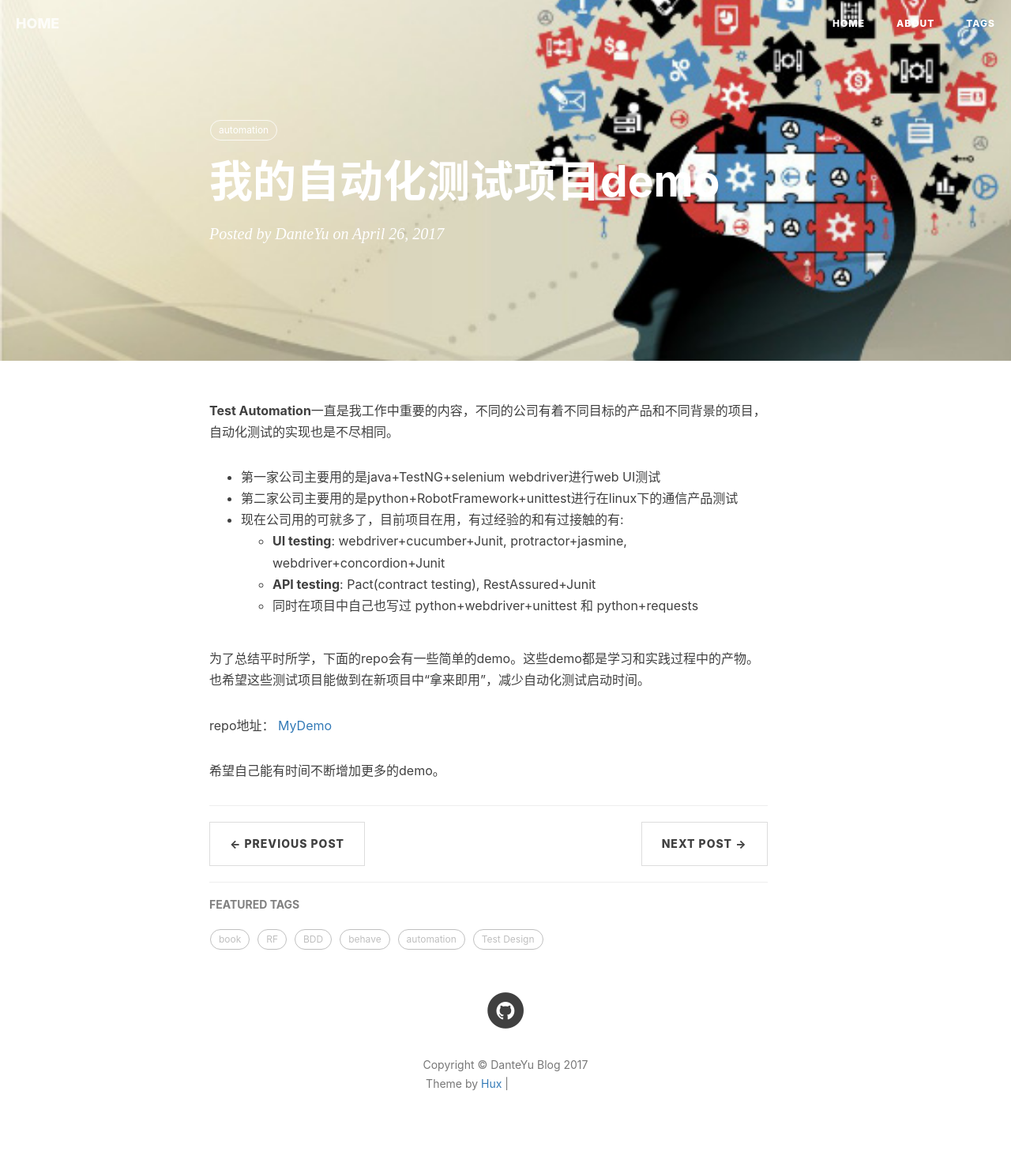
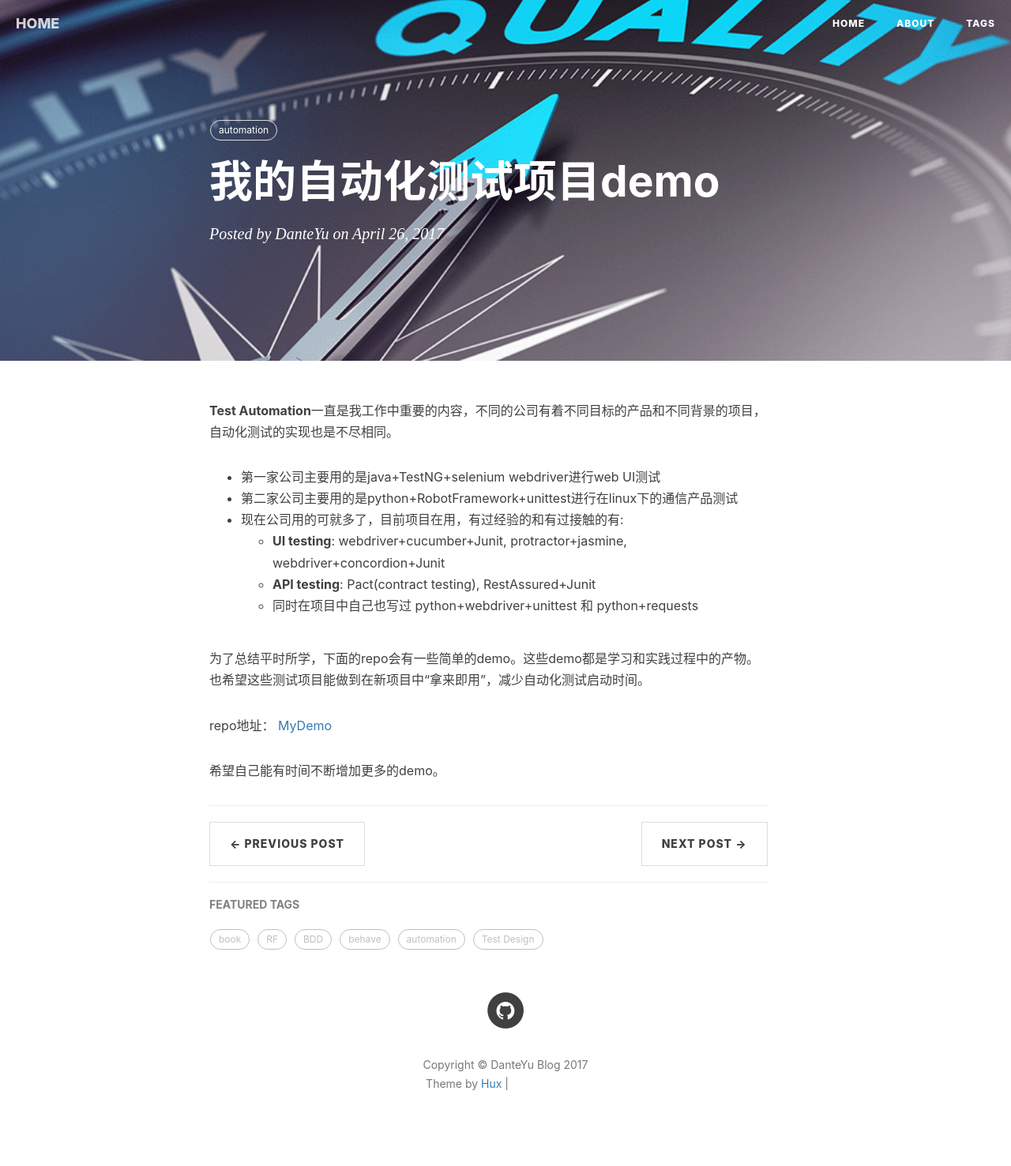
Before and after one commit to DanteYu/DanteYu.github.io, a Jekyll site: the page built from _posts/2017-04-26-myautomationproject.markdown, in a window 1280 px wide. Shown: the whole page at 79% size. Built offline with Jekyll 4.4.1, drawn with Linux system fonts in a browser that asks for light colours; nearby versions of some CDN libraries; comment, search, counter and statistics services are not loaded; grey boxes are pictures that could not be loaded.

Commit message:
update new background image

```diff
--- a/_config.yml
+++ b/_config.yml
@@ -1,7 +1,7 @@
 # Site settings
-title:
+title: Thoughts on SW testing and quality
 SEOTitle: DanteYu Blog
-header-img: img/home-bg2.jpg
+header-img: img/home-bg4.png
 email: yudi5158@gmail.com
 description: ""
 keyword: ""
```
Also changed, not shown: img/home-bg3.jpg (added), img/home-bg4.png (added).
